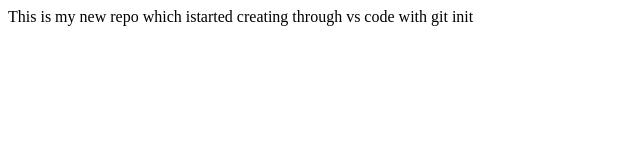
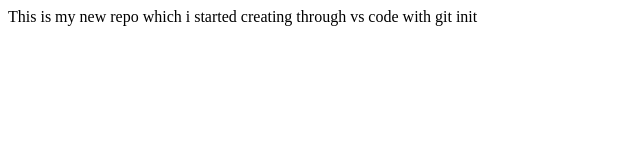
Before and after one commit to sammmeeerr/localrepo, a plain HTML site: page index.html in a window 1280 px wide. Shown: the full height of the page, 0-640 px from the left. Drawn offline with Linux system fonts and the light colour scheme.

Commit message:
correction in index

```diff
--- a/index.html
+++ b/index.html
@@ -1 +1 @@
-<p>This is my new repo which istarted creating through vs code with git init</p>
+<p>This is my new repo which i started creating through vs code with git init</p>
```
